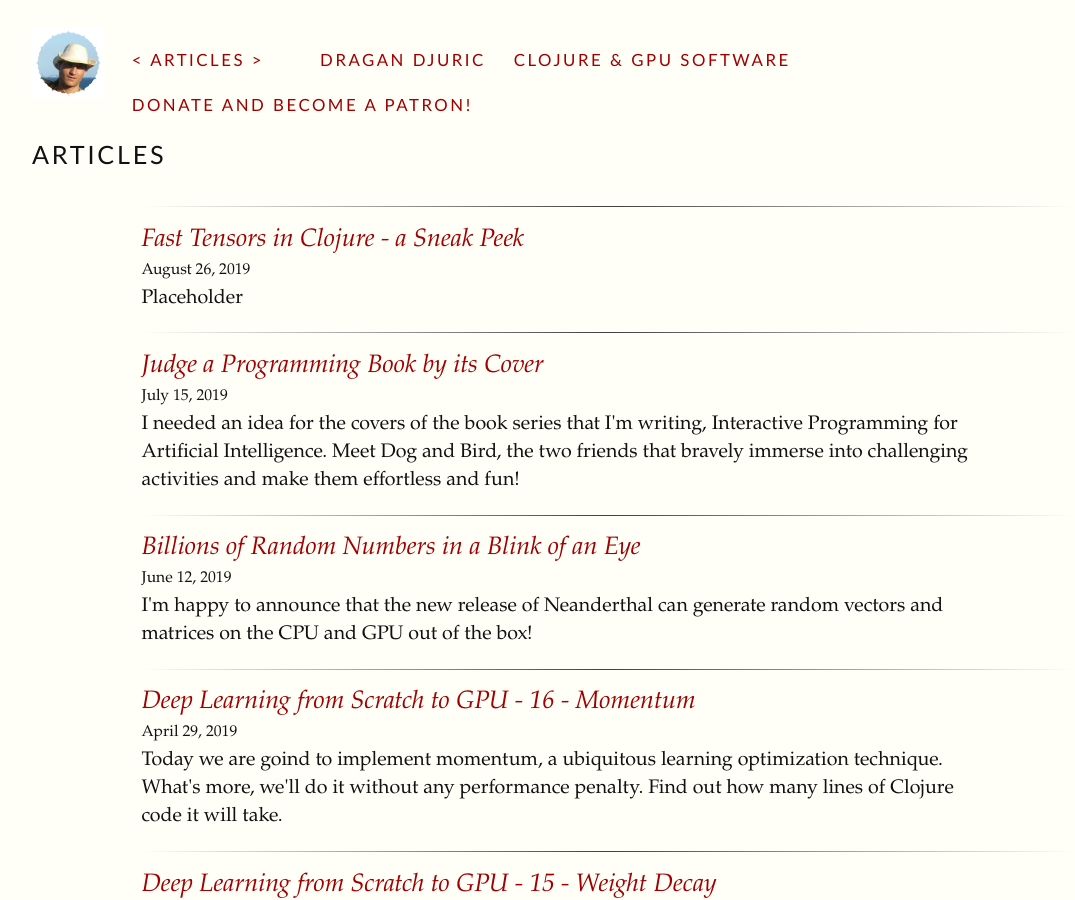
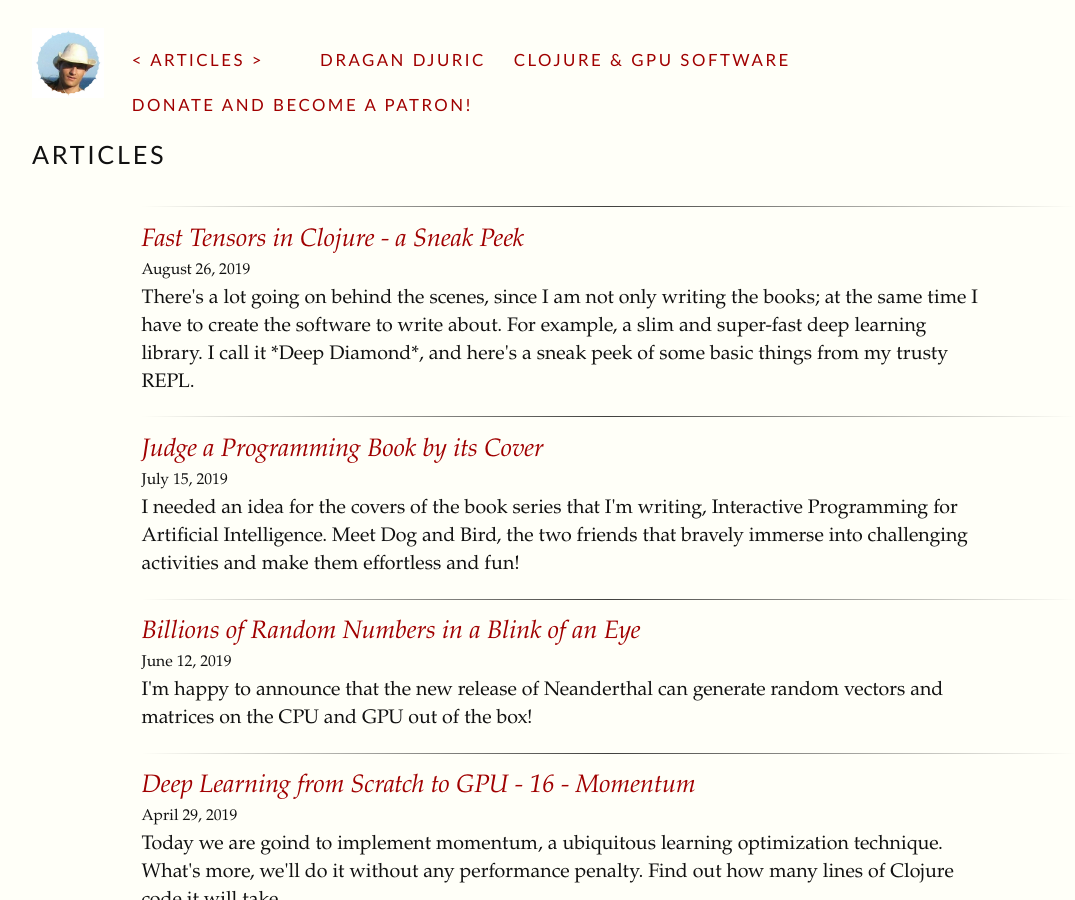
Before and after one commit to blueberry/blueberry.github.io, a Jekyll site: the page built from index.html, in a window 1280 px wide and 900 px high. Shown: the whole window, without its empty margins (32-1107 px from the left). Built offline with Jekyll 4.4.1, drawn with Linux system fonts in a browser that asks for light colours; comment, search, counter and statistics services are not loaded.

Commit message:
Add excerpt.

```diff
--- a/_posts/2019-08-26-Fast-tensors-Clojure-sneak-peek.html
+++ b/_posts/2019-08-26-Fast-tensors-Clojure-sneak-peek.html
@@ -9,7 +9,7 @@ tags:
 author: dragan
 layout: post
 title: Fast Tensors in Clojure - a Sneak Peek
-excerpt: Placeholder
+excerpt: There's a lot going on behind the scenes, since I am not only writing the books; at the same time I have to create the software to write about. For example, a slim and super-fast deep learning library. I call it *Deep Diamond*, and here's a sneak peek of some basic things from my trusty REPL.
 categories:
 - Deep Learning
 - Neanderthal
```
